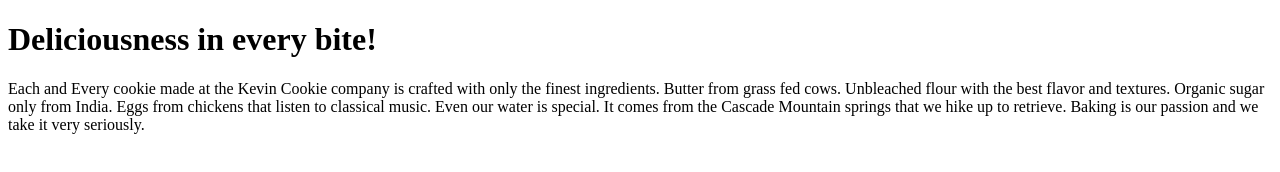
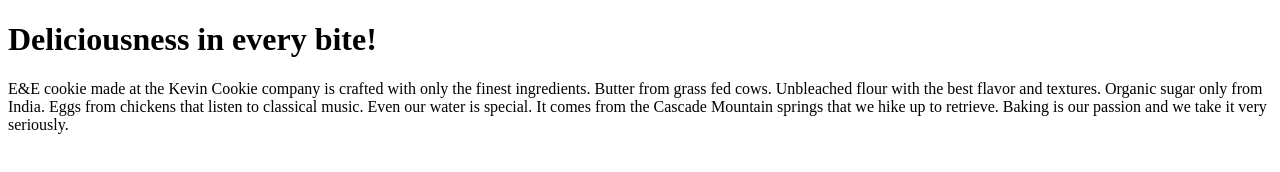
Before and after one commit to Ansar-Iqbal/PWSO, a plain HTML site: page index.htm in a window 1280 px wide. Drawn offline with Linux system fonts and the light colour scheme.

Commit message:
update: changes text to index file

```diff
--- a/index.htm
+++ b/index.htm
@@ -3,7 +3,7 @@
 <body>
 
 <h1>Deliciousness in every bite!</h1>
-<p>Each and Every cookie made at the Kevin Cookie company is crafted with only the finest ingredients. Butter from grass fed cows. Unbleached flour with the best flavor and textures. Organic sugar only from India. Eggs from chickens that listen to classical music. Even our water is special. It comes from the Cascade Mountain springs that we hike up to retrieve. Baking is our passion and we take it very seriously.</p>
+<p>E&E cookie made at the Kevin Cookie company is crafted with only the finest ingredients. Butter from grass fed cows. Unbleached flour with the best flavor and textures. Organic sugar only from India. Eggs from chickens that listen to classical music. Even our water is special. It comes from the Cascade Mountain springs that we hike up to retrieve. Baking is our passion and we take it very seriously.</p>
 
 </body>
 </html>
```
